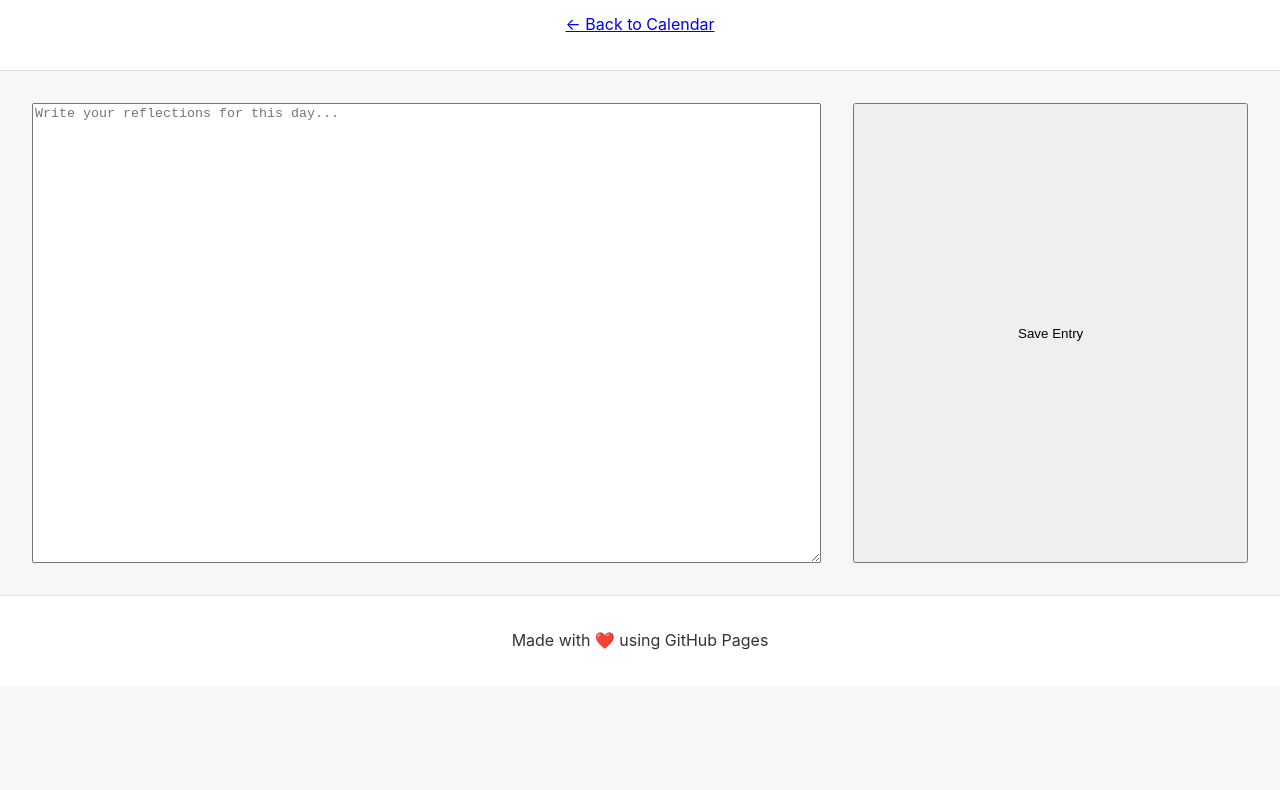
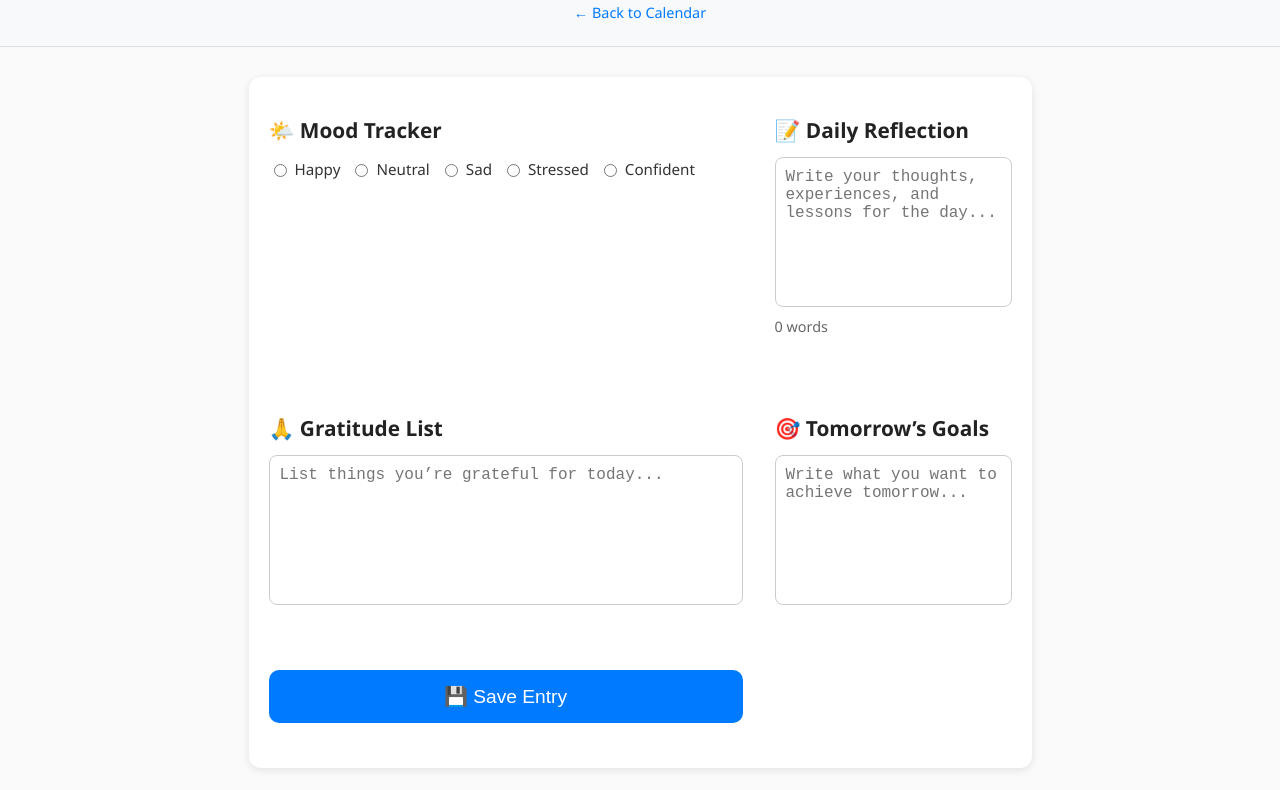
Before and after one commit to eyobfeke/My-Journal, a plain HTML site: page entries/day.html in a window 1280 px wide. Shown: the part 114-904 px from the top of the page. Before the commit the page ends 800 px from the top, so only its background shows below. Drawn offline with Linux system fonts and the light colour scheme.

Commit message:
Update day.html

```diff
--- a/entries/day.html
+++ b/entries/day.html
@@ -1,11 +1,119 @@
 <!DOCTYPE html>
 <html lang="en">
 <head>
-  <meta charset="UTF-8">
-  <meta name="viewport" content="width=device-width, initial-scale=1.0">
-  <title>Daily Journal</title>
-  <link rel="stylesheet" href="../style.css">
+  <meta charset="UTF-8" />
+  <meta name="viewport" content="width=device-width, initial-scale=1.0" />
+  <title>My Daily Journal</title>
+  <link rel="stylesheet" href="../style.css" />
+  <style>
+    body {
+      font-family: "Segoe UI", sans-serif;
+      margin: 0;
+      padding: 0;
+      background-color: #fafafa;
+      color: #333;
+    }
+
+    header {
+      text-align: center;
+      padding: 20px;
+      background-color: #f8f9fa;
+      border-bottom: 1px solid #ddd;
+    }
+
+    header a {
+      text-decoration: none;
+      color: #007bff;
+      font-size: 0.9rem;
+    }
+
+    header a:hover {
+      text-decoration: underline;
+    }
+
+    main {
+      max-width: 1000px;
+      margin: 30px auto;
+      padding: 20px;
+      background-color: white;
+      border-radius: 12px;
+      box-shadow: 0 2px 8px rgba(0, 0, 0, 0.1);
+    }
+
+    section {
+      margin-bottom: 25px;
+    }
+
+    h2 {
+      margin-bottom: 10px;
+      color: #222;
+      font-size: 1.3rem;
+    }
+
+    textarea, input, select {
+      width: 100%;
+      padding: 10px;
+      border: 1px solid #ccc;
+      border-radius: 8px;
+      font-size: 1rem;
+      resize: none;
+    }
+
+    textarea {
+      height: 150px;
+    }
+
+    #save-entry {
+      width: 100%;
+      padding: 15px;
+      font-size: 1.2rem;
+      background: #007bff;
+      color: white;
+      border: none;
+      border-radius: 10px;
+      cursor: pointer;
+      transition: background 0.3s;
+    }
+
+    #save-entry:hover {
+      background: #005fcc;
+    }
+
+    footer {
+      text-align: center;
+      margin-top: 40px;
+      padding: 10px;
+      color: #555;
+    }
+
+    .stats {
+      display: flex;
+      justify-content: space-between;
+      font-size: 0.9rem;
+      color: #666;
+    }
+
+    .mood-options {
+      display: flex;
+      gap: 10px;
+      justify-content: flex-start;
+    }
+
+    .mood-options label {
+      display: flex;
+      align-items: center;
+      gap: 5px;
+      font-size: 0.95rem;
+    }
+
+    @media (max-width: 700px) {
+      main {
+        padding: 15px;
+      }
+    }
+  </style>
 </head>
+
 <body>
   <header>
     <h1 id="entry-date">Loading...</h1>
@@ -13,8 +121,36 @@
   </header>
 
   <main>
-    <textarea id="entry-text" placeholder="Write your reflections for this day..."></textarea>
-    <button id="save-entry">Save Entry</button>
+    <section id="mood">
+      <h2>🌤️ Mood Tracker</h2>
+      <div class="mood-options">
+        <label><input type="radio" name="mood" value="😊" /> Happy</label>
+        <label><input type="radio" name="mood" value="😐" /> Neutral</label>
+        <label><input type="radio" name="mood" value="😔" /> Sad</label>
+        <label><input type="radio" name="mood" value="😤" /> Stressed</label>
+        <label><input type="radio" name="mood" value="😎" /> Confident</label>
+      </div>
+    </section>
+
+    <section id="reflection">
+      <h2>📝 Daily Reflection</h2>
+      <textarea id="reflection-text" placeholder="Write your thoughts, experiences, and lessons for the day..."></textarea>
+      <div class="stats"><span id="word-count">0 words</span></div>
+    </section>
+
+    <section id="gratitude">
+      <h2>🙏 Gratitude List</h2>
+      <textarea id="gratitude-text" placeholder="List things you’re grateful for today..."></textarea>
+    </section>
+
+    <section id="goals">
+      <h2>🎯 Tomorrow’s Goals</h2>
+      <textarea id="goals-text" placeholder="Write what you want to achieve tomorrow..."></textarea>
+    </section>
+
+    <section id="actions">
+      <button id="save-entry">💾 Save Entry</button>
+    </section>
   </main>
 
   <footer>
@@ -22,23 +158,49 @@
   </footer>
 
   <script>
-    // Read the date from the URL
+    // --- Get date from URL ---
     const params = new URLSearchParams(window.location.search);
     const date = params.get("date");
     const title = document.getElementById("entry-date");
-    const textarea = document.getElementById("entry-text");
-
-    // Show the date on top
     title.textContent = date ? `Journal for ${date}` : "No date selected";
 
-    // Load any saved entry from localStorage
+    // --- Form Elements ---
+    const reflection = document.getElementById("reflection-text");
+    const gratitude = document.getElementById("gratitude-text");
+    const goals = document.getElementById("goals-text");
+    const wordCount = document.getElementById("word-count");
+
+    // --- Local Storage Key ---
     const key = `entry-${date}`;
-    textarea.value = localStorage.getItem(key) || "";
 
-    // Save entry when button is clicked
+    // --- Load saved data ---
+    const saved = JSON.parse(localStorage.getItem(key)) || {};
+    if (saved.reflection) reflection.value = saved.reflection;
+    if (saved.gratitude) gratitude.value = saved.gratitude;
+    if (saved.goals) goals.value = saved.goals;
+    if (saved.mood) {
+      const moodOption = document.querySelector(`input[name="mood"][value="${saved.mood}"]`);
+      if (moodOption) moodOption.checked = true;
+    }
+
+    // --- Word counter ---
+    reflection.addEventListener("input", () => {
+      const words = reflection.value.trim().split(/\s+/).filter(w => w.length > 0);
+      wordCount.textContent = `${words.length} words`;
+    });
+    reflection.dispatchEvent(new Event("input"));
+
+    // --- Save Entry ---
     document.getElementById("save-entry").addEventListener("click", () => {
-      localStorage.setItem(key, textarea.value);
-      alert("Entry saved!");
+      const mood = document.querySelector('input[name="mood"]:checked')?.value || "";
+      const data = {
+        reflection: reflection.value,
+        gratitude: gratitude.value,
+        goals: goals.value,
+        mood
+      };
+      localStorage.setItem(key, JSON.stringify(data));
+      alert("✅ Your journal entry has been saved successfully!");
     });
   </script>
 </body>
```
